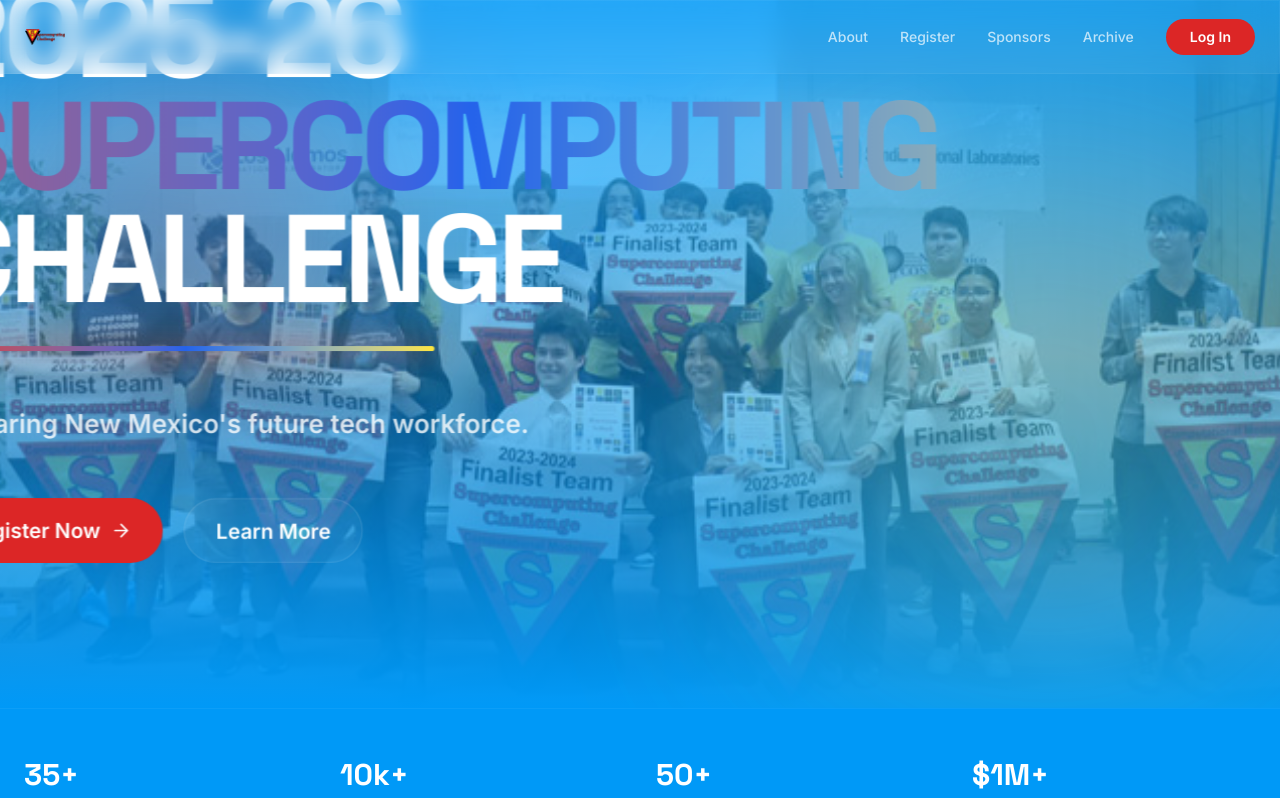
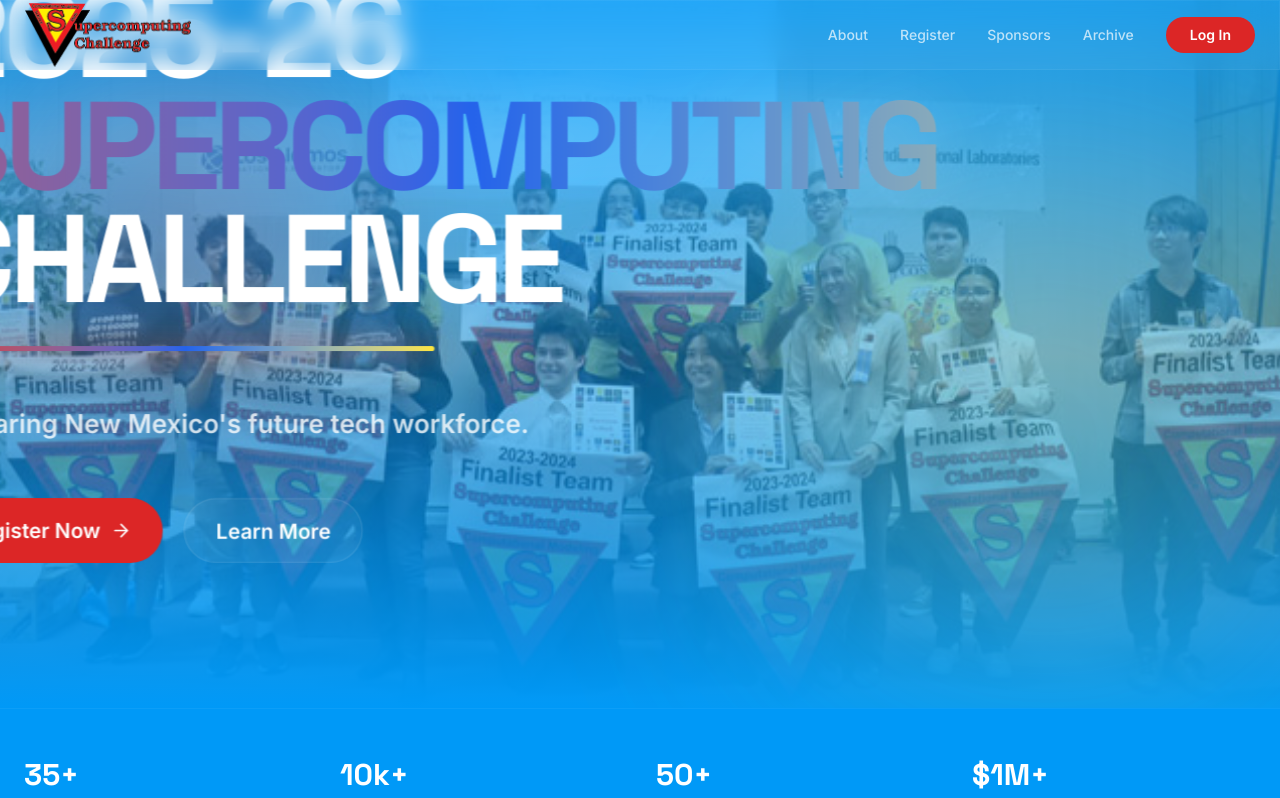
Before and after one commit to CLOVETHEDESTROYER/supercomputingchallenge26, a React (Vite) app: page / in a window 1280 px wide. Shown: the top 798 px of the page. Built offline with nearby package versions, Linux system fonts and the light colour scheme.

Commit message:
updated it

```diff
--- a/src/App.tsx
+++ b/src/App.tsx
@@ -19,15 +19,15 @@
 const Navbar = () => (
   <nav className="fixed top-0 left-0 right-0 z-50 glass border-b border-white/5 px-6 py-4">
     <div className="max-w-7xl mx-auto flex items-center justify-between">
-      <a href="#" className="flex items-center gap-3">
-        <div className="w-10 h-10 flex-shrink-0 overflow-hidden">
-          <img
-            src="/images/SuperComputingLogo.png"
-            alt="Supercomputing Challenge"
-            className="h-10 w-auto object-left object-contain"
-          />
-        </div>
+
+      <a href="#" className="flex items-center">
+        <img
+          src="/images/SuperComputingLogo.png"
+          alt="Supercomputing Challenge"
+          className="h-16 w-auto -my-6 object-contain"
+        />
       </a>
+
       <div className="hidden md:flex items-center gap-8 text-sm font-medium text-white/70">
         <a href="#" className="hover:text-white transition-colors">About</a>
         <a href="#" className="hover:text-white transition-colors">Register</a>
@@ -35,6 +35,7 @@
         <a href="#" className="hover:text-white transition-colors">Archive</a>
         <button className="btn-primary py-2 text-sm">Log In</button>
       </div>
+
     </div>
   </nav>
 );
```
